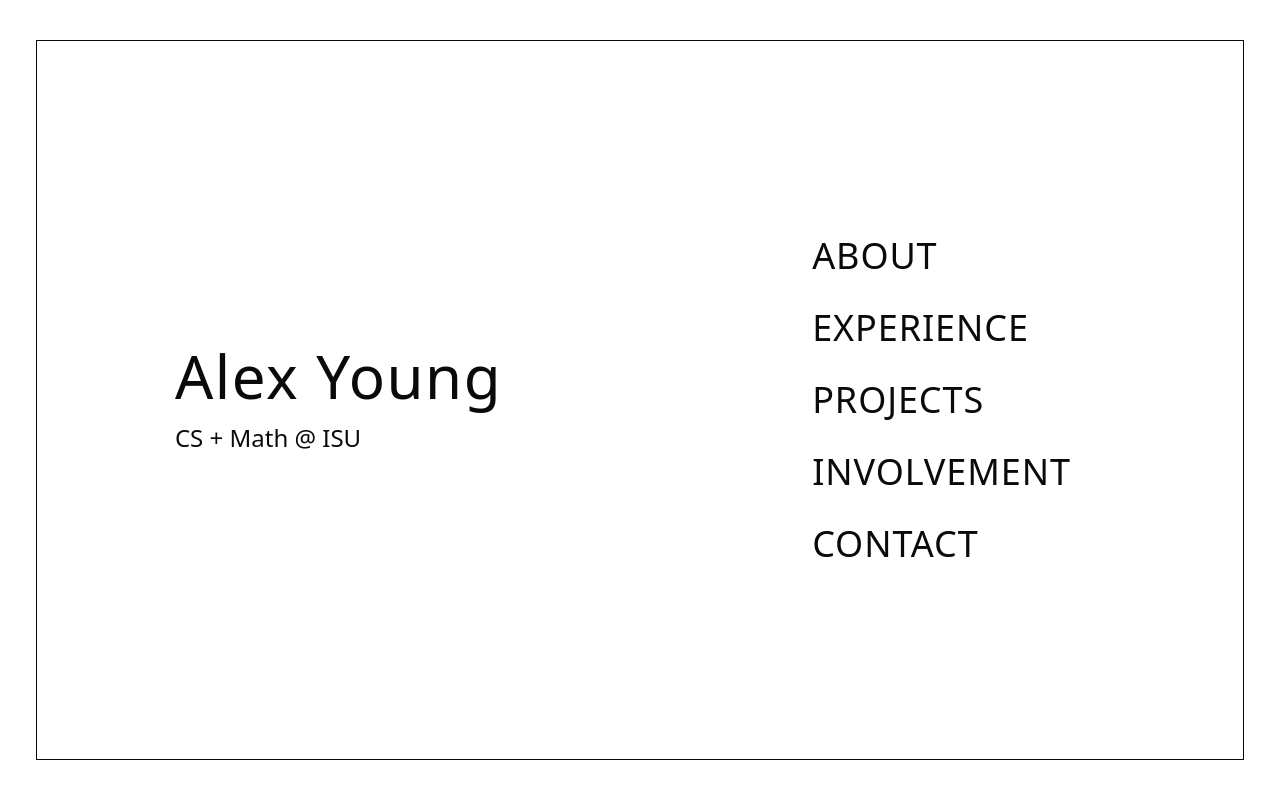
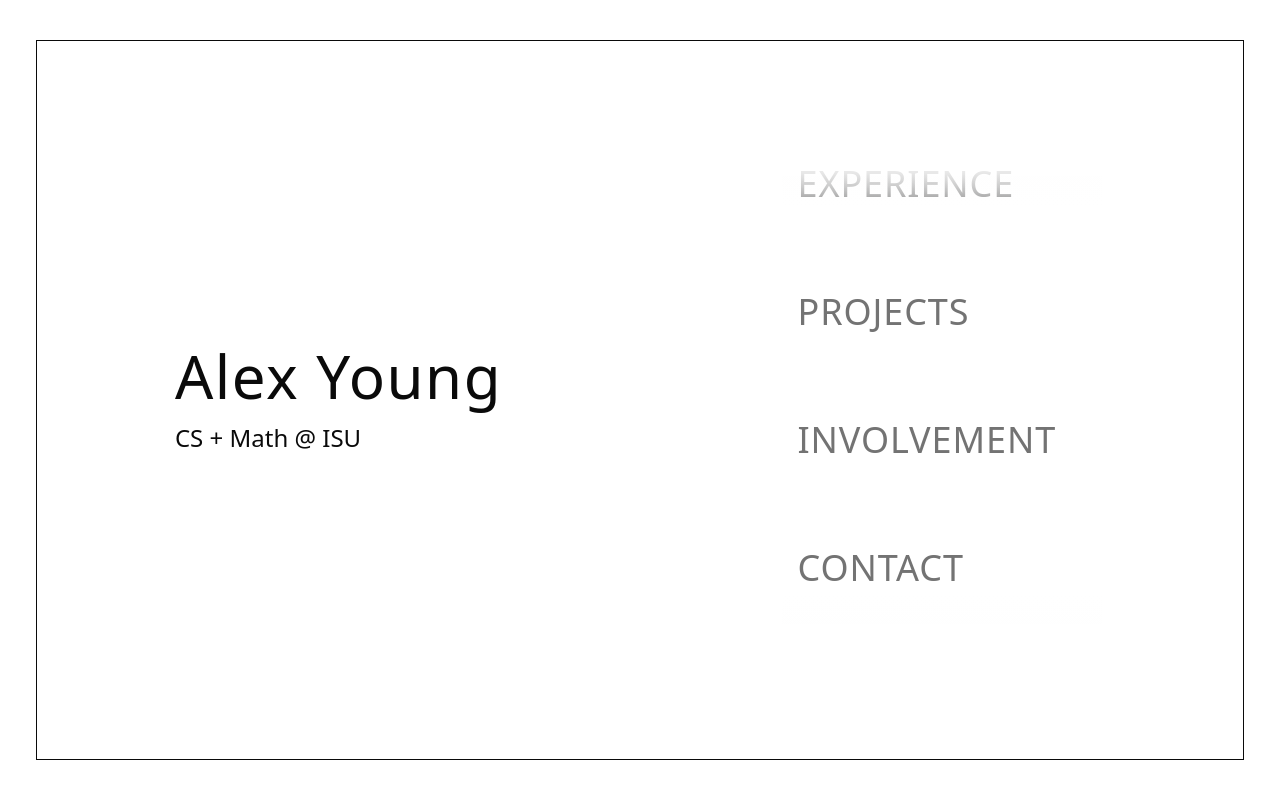
Before and after one commit to alexleyoung/alexleyoung.com, a Next.js app: page / in a window 1280 px wide. Built offline with nearby package versions, Linux system fonts and the light colour scheme.

Commit message:
smoothen scroll, add active dot

```diff
--- a/src/app/globals.css
+++ b/src/app/globals.css
@@ -123,12 +123,25 @@
 }
 
 @layer utilities {
-  .no-scrollbar::-webkit-scrollbar {
-    display: none;
-  }
+  .scrollbar-hide {
 
-  .no-scrollbar {
+    /* For Chrome, Safari, and newer versions of Edge */
+    &::-webkit-scrollbar {
+      display: none;
+      width: 0;
+      height: 0;
+      background: transparent;
+    }
+
+    /* For Firefox */
+    scrollbar-width: none;
+
+    /* For IE and older versions of Edge */
     -ms-overflow-style: none;
-    scrollbar-width: none;
+
+    /* Additional safety to ensure scrollbar is hidden */
+    &::-webkit-scrollbar-thumb {
+      background: transparent;
+    }
   }
 }
--- a/src/app/page.tsx
+++ b/src/app/page.tsx
@@ -1,4 +1,15 @@
+import InfiniteScrollNav from "@/components/ui/infinite-scroll";
+import type { NavItem } from "@/components/ui/infinite-scroll";
 import { RotatingText } from "@/components/ui/rotating-text";
+
+const sections: NavItem[] = [
+  { id: "home", label: "HOME" },
+  { id: "about", label: "ABOUT" },
+  { id: "experience", label: "EXPERIENCE" },
+  { id: "projects", label: "PROJECTS" },
+  { id: "involvement", label: "INVOLVEMENT" },
+  { id: "contact", label: "CONTACT" },
+]
 
 export default function Home() {
   return (
@@ -10,11 +21,7 @@ export default function Home() {
         </span>
         <div id="scroll tabs">
           <div className="p-8 no-scrollbar h-full flex flex-col gap-8">
-            <h3 className="lg:text-4xl font-extralight tracking-wide">ABOUT</h3>
-            <h3 className="lg:text-4xl font-extralight tracking-wide">EXPERIENCE</h3>
-            <h3 className="lg:text-4xl font-extralight tracking-wide">PROJECTS</h3>
-            <h3 className="lg:text-4xl font-extralight tracking-wide">INVOLVEMENT</h3>
-            <h3 className="lg:text-4xl font-extralight tracking-wide">CONTACT</h3>
+            <InfiniteScrollNav items={sections} className="h-[32rem] w-96 scrollbar-hide border-none" containerClassName="space-y-16 text-4xl tracking-wide" />
           </div>
         </div>
       </div>
--- /dev/null
+++ b/src/components/ui/infinite-scroll.tsx
@@ -0,0 +1,171 @@
+"use client"
+
+import { useState, useRef, useEffect } from "react"
+import { AnimatePresence, motion, useInView } from "framer-motion"
+import { cn } from "@/lib/utils"
+
+// Add this interface at the top of the file, after the imports
+export interface NavItem {
+  id: string
+  label: string
+}
+
+// Replace the MENU_ITEMS constant with:
+// Default menu items that will be used if none are provided
+const DEFAULT_MENU_ITEMS: NavItem[] = [
+  { id: "home", label: "Home" },
+  { id: "about", label: "About" },
+  { id: "services", label: "Services" },
+  { id: "portfolio", label: "Portfolio" },
+  { id: "team", label: "Team" },
+  { id: "testimonials", label: "Testimonials" },
+  { id: "blog", label: "Blog" },
+  { id: "contact", label: "Contact" },
+  { id: "careers", label: "Careers" },
+  { id: "projects", label: "Projects" },
+  { id: "resources", label: "Resources" },
+  { id: "faq", label: "FAQ" },
+]
+
+// Update the NavItem component props to use the NavItem interface:
+const NavItem = ({
+  item,
+  isActive,
+  onClick,
+}: {
+  item: NavItem
+  index: number
+  isActive: boolean
+  onClick: () => void
+}) => {
+  const ref = useRef(null)
+  const isInView = useInView(ref, { margin: "-10% 0px -10% 0px" })
+
+  return (
+    <AnimatePresence>
+      <motion.li
+        ref={ref}
+        initial={{ opacity: 0 }}
+        animate={{
+          opacity: isInView ? 1 : 0,
+          y: isInView ? 0 : 20,
+        }}
+        transition={{ duration: 0.3 }}
+        className={cn(
+          "py-3 px-4 cursor-pointer transition-colors duration-200 ease-in-out",
+          isActive ? "text-primary font-medium" : "text-muted-foreground hover:text-primary",
+        )}
+        onClick={onClick}
+      >
+        {isActive ? <motion.div initial={{ opacity: 0 }} animate={{ opacity: 1 }} transition={{ duration: 0.5 }} exit={{ opacity: 0 }} className="size-6 my-2 bg-foreground rounded-full" /> : <motion.span initial={{ opacity: 0 }} animate={{ opacity: 1 }} transition={{ duration: 0.5 }} exit={{ opacity: 0 }}>{item.label}</motion.span>}
+      </motion.li>
+    </AnimatePresence>
+  )
+}
+
+// Update the main component to accept items as props:
+export interface InfiniteScrollNavProps {
+  items?: NavItem[]
+  className?: string
+  containerClassName?: string
+}
+
+// Update the component function signature to accept the new props
+export default function InfiniteScrollNav({
+  items = DEFAULT_MENU_ITEMS,
+  className,
+  containerClassName
+}: InfiniteScrollNavProps) {
+  const [activeIndex, setActiveIndex] = useState(0)
+  const scrollContainerRef = useRef<HTMLUListElement>(null)
+  const [repeatedItems, setRepeatedItems] = useState<NavItem[]>([])
+
+  // Create repeated items for infinite scroll effect
+  useEffect(() => {
+    // Repeat the menu items 3 times to create the illusion of infinite scrolling
+    setRepeatedItems([...items, ...items, ...items, ...items, ...items])
+  }, [items])
+
+  // Update all instances of MENU_ITEMS to items in the handleScroll function:
+  useEffect(() => {
+    const scrollContainer = scrollContainerRef.current
+    if (!scrollContainer) return
+
+    const itemHeight = 48 // approximate height of each item
+    const handleScroll = () => {
+      const { scrollTop, scrollHeight, clientHeight } = scrollContainer
+
+      // When we reach near the bottom, jump back to the middle set
+      if (scrollTop + clientHeight > scrollHeight - 100) {
+        // Disable smooth scrolling temporarily
+        scrollContainer.style.scrollBehavior = "auto"
+        // Jump to the middle set (same position visually)
+        scrollContainer.scrollTop = 0
+        // Re-enable smooth scrolling
+        setTimeout(() => {
+          scrollContainer.style.scrollBehavior = "smooth"
+        }, 50)
+      }
+
+      // When we reach near the top, jump to the middle set
+      if (scrollTop < 100) {
+        scrollContainer.style.scrollBehavior = "auto"
+        scrollContainer.scrollTop = scrollTop + items.length * 3 * itemHeight
+        setTimeout(() => {
+          scrollContainer.style.scrollBehavior = "smooth"
+        }, 50)
+      }
+
+      // Update active index based on scroll position
+      //const middleOfViewport = scrollTop + clientHeight / 2
+      //const estimatedIndex = Math.floor(middleOfViewport / itemHeight) % items.length
+      //setActiveIndex(estimatedIndex)
+    }
+
+    scrollContainer.addEventListener("scroll", handleScroll)
+
+    // Initial scroll position to the middle set
+    scrollContainer.scrollTop = items.length * itemHeight - 40
+
+    return () => {
+      scrollContainer.removeEventListener("scroll", handleScroll)
+    }
+  }, [repeatedItems, items])
+
+  // Update the handleItemClick function:
+  const handleItemClick = (index: number) => {
+    const actualIndex = index % items.length
+    setActiveIndex(actualIndex)
+
+    // You can add navigation logic here
+    console.log(`Navigating to: ${items[actualIndex].label}`)
+  }
+
+  // Update the return statement to use the className props
+  return (
+    <div className={cn("relative h-full w-full max-w-xs border-r border-border bg-background", className)}>
+      <div className="absolute inset-x-0 top-0 h-16 bg-gradient-to-b from-background to-transparent z-10 pointer-events-none" />
+
+      <ul
+        ref={scrollContainerRef}
+        className={cn("h-full overflow-y-auto scrollbar-hide scroll-smooth", containerClassName)}
+        style={{
+          maskImage: "linear-gradient(to bottom, transparent, black 15%, black 85%, transparent)",
+          WebkitMaskImage: "linear-gradient(to bottom, transparent, black 15%, black 85%, transparent)",
+        }}
+      >
+        {repeatedItems.map((item, idx) => (
+          <NavItem
+            key={`${item.id}-${idx}`}
+            item={item}
+            index={idx}
+            isActive={idx % items.length === activeIndex}
+            onClick={() => handleItemClick(idx)}
+          />
+        ))}
+      </ul>
+
+      <div className="absolute inset-x-0 bottom-0 h-16 bg-gradient-to-t from-background to-transparent z-10 pointer-events-none" />
+    </div>
+  )
+}
```
